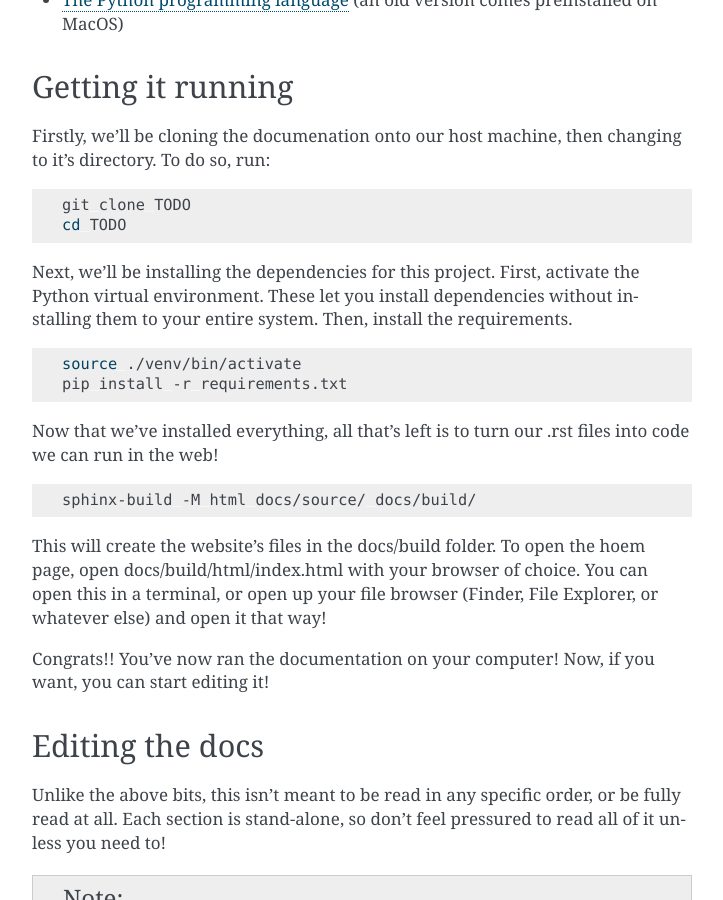
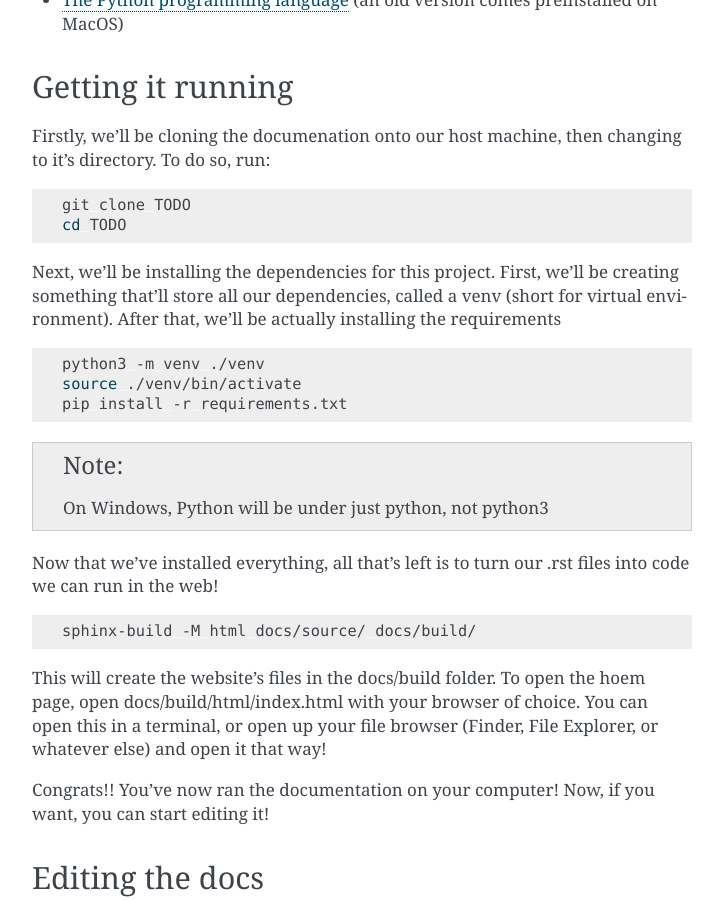
Before and after one commit to Rufis72/edc-docs, a Sphinx documentation site: the page built from docs/source/editing/quick_start.rst, in a window 1280 px wide and 900 px high, scrolled down 425 px. Shown: the whole window, without its empty margins (388-1111 px from the left). Built offline with Sphinx 7.4.7, drawn with Linux system fonts in a browser that asks for light colours; some of the changed text lies outside the part shown.

Commit message:
Added formatting, fixed some things in quick_start

```diff
--- a/docs/source/editing/quick_start.rst
+++ b/docs/source/editing/quick_start.rst
@@ -28,14 +28,18 @@ to it's directory. To do so, run:
     git clone TODO
     cd TODO
 
-Next, we'll be installing the dependencies for this project. First, activate
-the Python virtual environment. These let you install dependencies without installing
-them to your entire system. Then, install the requirements.
+Next, we'll be installing the dependencies for this project. First, we'll be creating
+something that'll store all our dependencies, called a venv (short for virtual environment).
+After that, we'll be actually installing the requirements
 
 .. code-block:: bash
 
+    python3 -m venv ./venv
     source ./venv/bin/activate
     pip install -r requirements.txt
+
+.. Note::
+    On Windows, Python will be under just python, not python3
 
 Now that we've installed everything, all that's left is to turn our .rst files into
 code we can run in the web!
```
Also changed, not shown: other parts of docs/source/editing/quick_start.rst (+2 -2 lines), docs/source/editing/formatting.rst (+6 -1 lines).
